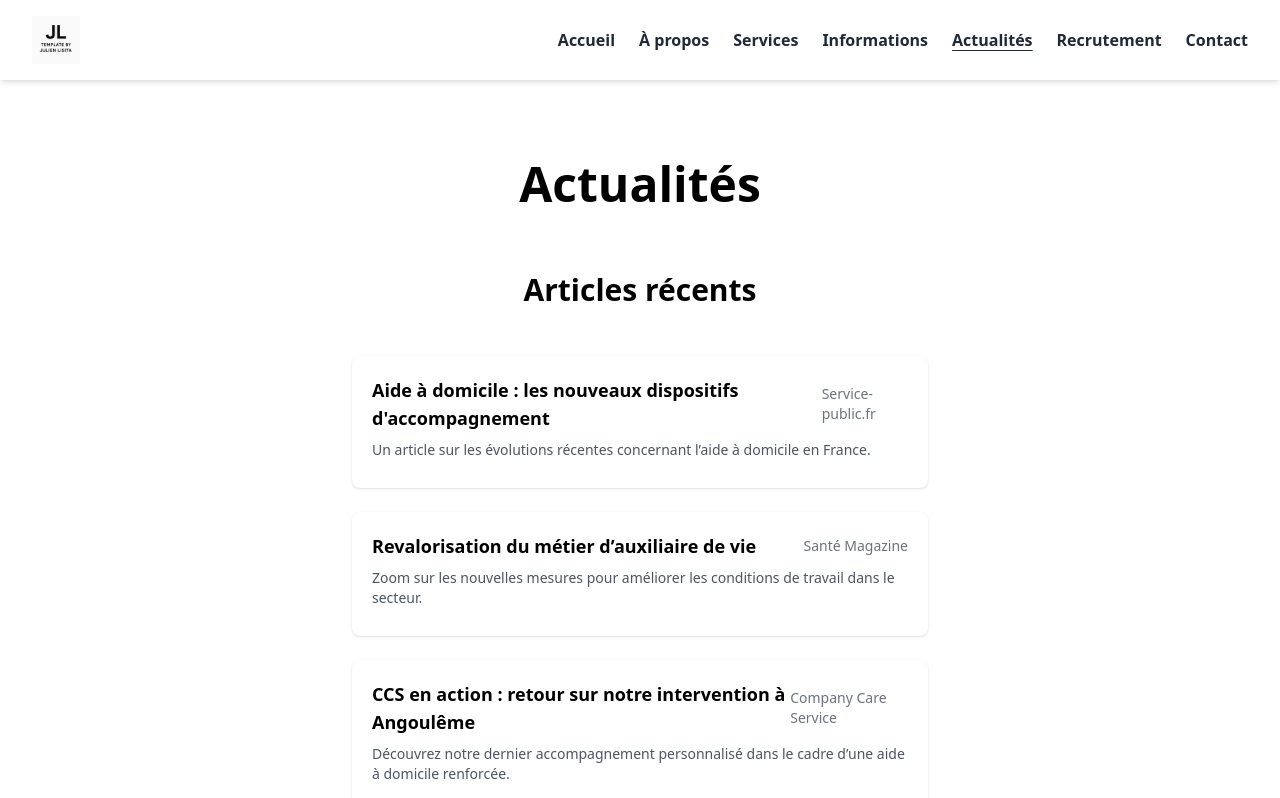
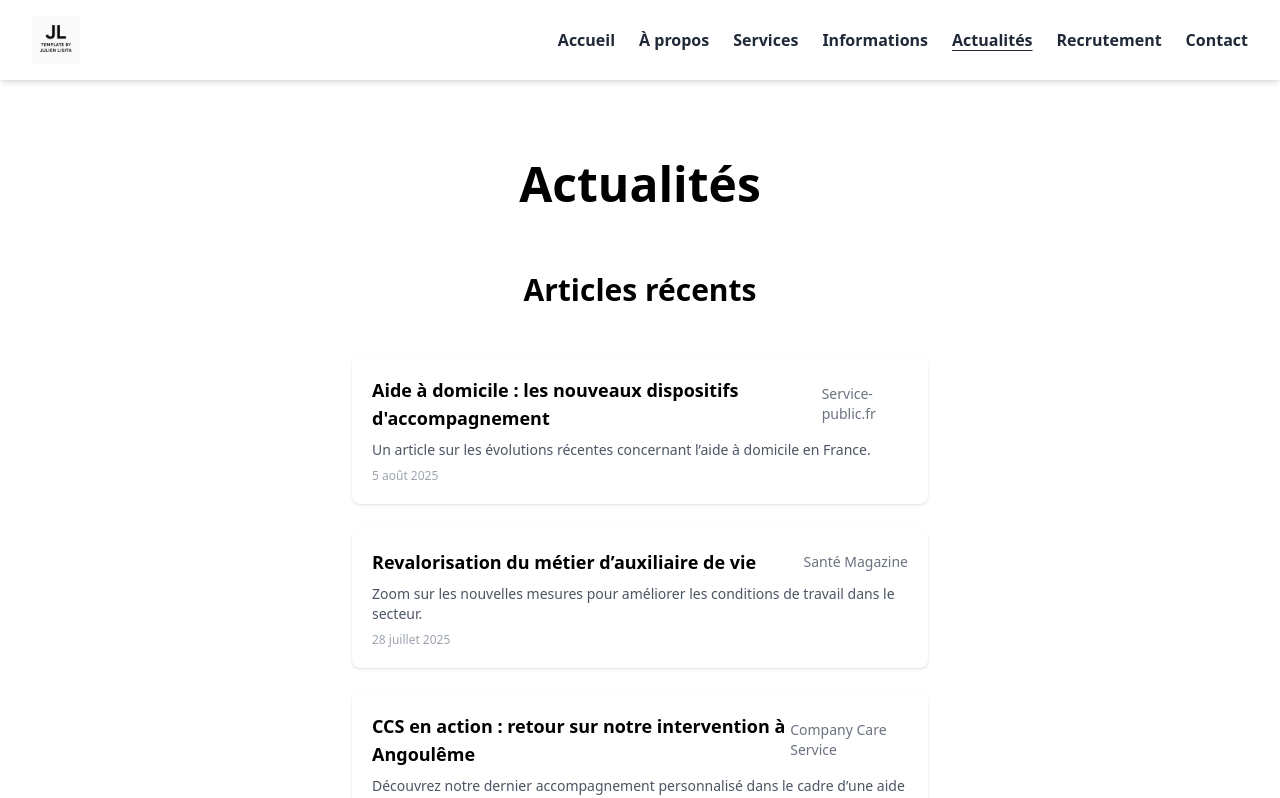
Before and after one commit to julienlisita/nextjs-ts-tailwind-template, a Next.js app: page /news in a window 1280 px wide. Shown: the top 798 px of the page. Built offline with nearby package versions, Linux system fonts and the light colour scheme.

Commit message:
refactor(news): rename prop date to displayDate in News and NewsCard components

```diff
--- a/src/components/pages/News.tsx
+++ b/src/components/pages/News.tsx
@@ -27,7 +27,7 @@ export default async function News() {
                 key={index}
                 title={item.title}
                 description={item.description}
-                date={item.date}
+                displayDate={item.displayDate}
                 source={item.source}
                 url={item.url}
               />
--- a/src/components/widgets/NewsCard.tsx
+++ b/src/components/widgets/NewsCard.tsx
@@ -8,12 +8,12 @@ import './NewsCard.css';
 type NewsCardProps = {
   title: string;
   description: string;
-  date?: string;
+  displayDate?: string;
   source?: string;
   url?: string;
 };
 
-export default function NewsCard({ title, description, date, source, url }: NewsCardProps) {
+export default function NewsCard({ title, description, displayDate, source, url }: NewsCardProps) {
   return (
     <a href={url} target="_blank" rel="noopener noreferrer" className="news-card">
       <div className="news-card-header">
@@ -21,7 +21,7 @@ export default function NewsCard({ title, description, date, source, url }: News
         {source && <span className="news-card-source">{source}</span>}
       </div>
       <p className="news-card-description">{description}</p>
-      <p className="news-card-date">{date}</p>
+      <p className="news-card-date">{displayDate}</p>
     </a>
   );
 }
```
